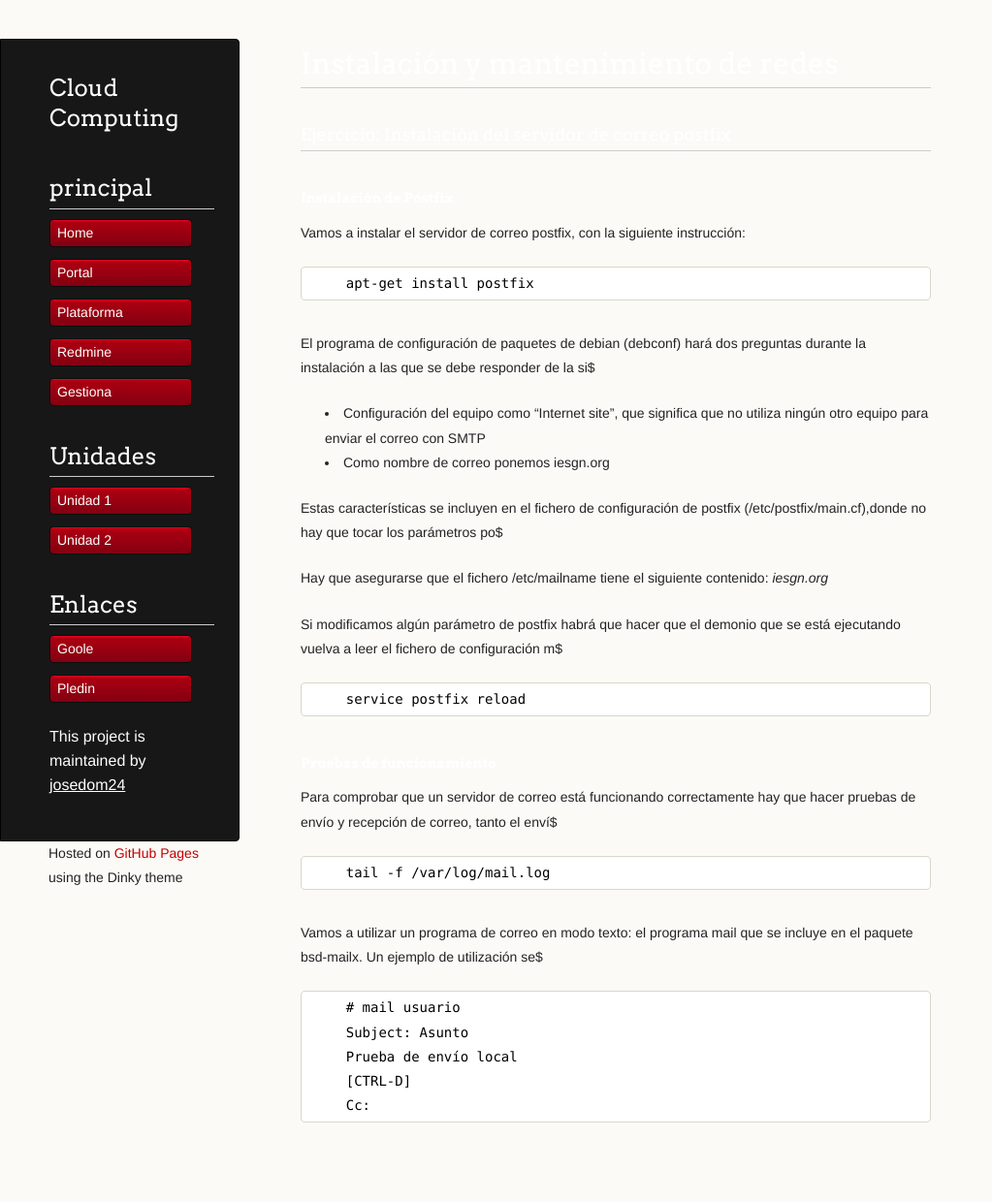
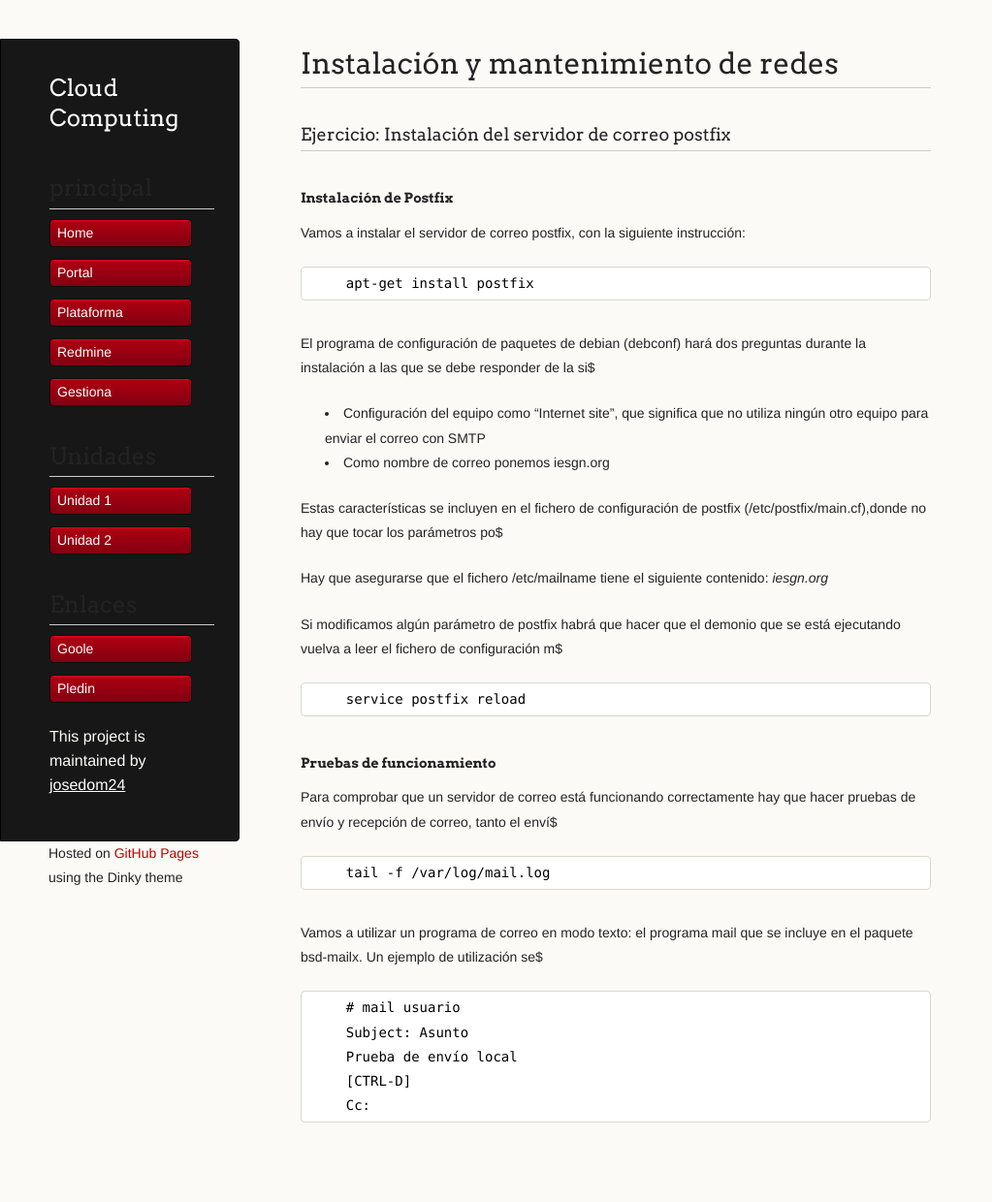
Before and after one commit to iesgn/cloud, a Jekyll site: the page built from index.md, in a window 1280 px wide. Shown: the whole page at 97% size, without its empty margins (0-1023 px from the left). Built offline with Jekyll 4.4.1, drawn with Linux system fonts in a browser that asks for light colours.

Commit message:
Modificación de estilos

```diff
--- a/stylesheets/styles.css
+++ b/stylesheets/styles.css
@@ -38,7 +38,7 @@ line-height: 1.8em;
 }
 
 h1, h2, h3, h4, h5, h6 {
-  color:#ffffff;
+  color:#232323;
   margin:36px 0 10px;
 }
 
@@ -244,7 +244,7 @@ margin-top: 0;
 }
 
 
-h1.header, a.header, a.name, header a{
+h1.header, h2.header,h3.header,a.header, a.name, header a{
 color: #fff;
 }
 
```
